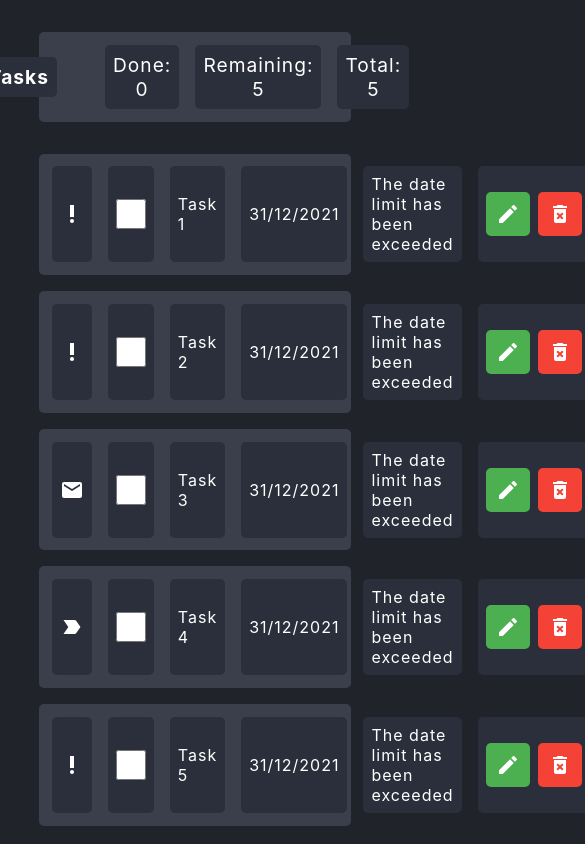
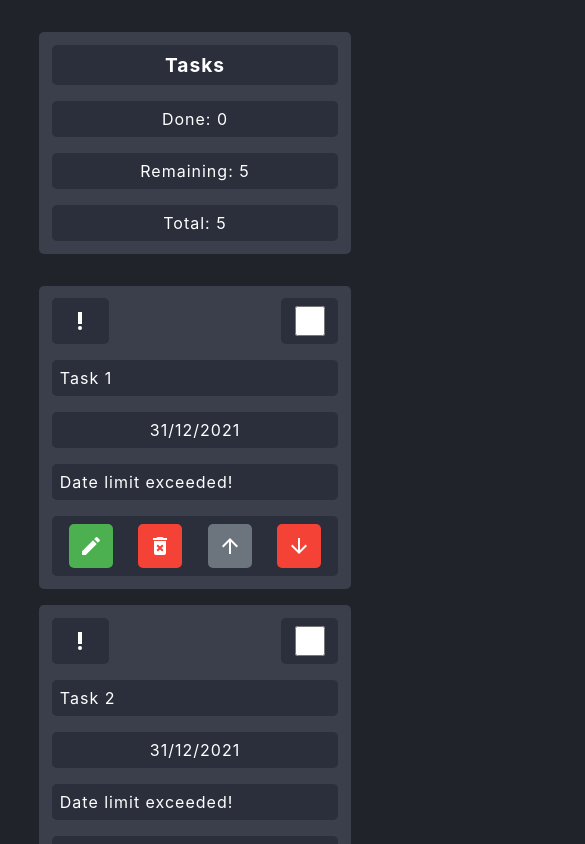
Before and after one commit to Edouard-Pon/react-todo-list, a React (Create React App) app: page / in a window 390 px wide. Shown: the top 844 px of the page, 585 px wide, since content can reach past the window. Built offline with nearby package versions, Linux system fonts and the light colour scheme.

Commit message:
Update style
Add mobile compatibility

```diff
--- a/src/App.css
+++ b/src/App.css
@@ -289,3 +289,38 @@
   height: 30px;
   cursor: pointer;
 }
+
+@media (max-width: 960px) {
+  .App-task {
+    display: flex;
+    flex-direction: row;
+    flex-wrap: wrap;
+    align-items: stretch;
+    justify-content: space-between;
+  }
+
+  .App-task-item {
+    width: 100%;
+  }
+
+  .App-task-item:nth-child(-n+2) {
+    flex: 0 0 20%;
+  }
+
+  .App-buttons {
+    justify-content: space-around;
+  }
+
+  .Header-header {
+    flex-direction: column;
+    font-size: 1rem;
+  }
+
+  .Header-title {
+    margin-right: 0;
+  }
+
+  .Header-item {
+    width: 100%;
+  }
+}
--- a/src/App.js
+++ b/src/App.js
@@ -188,7 +188,7 @@ class App extends React.Component {
                   </span>
                 </div>
                 {task.limitDate && <span className={`${task.done ? 'task-done' : ''} App-task-item center`}>{new Date(task.limitDate).toLocaleDateString('en-GB')}</span>}
-                {new Date() > new Date(task.limitDate) && <span className={`${task.done ? 'task-done' : ''} App-task-item`}>The date limit has been exceeded</span>}
+                {new Date() > new Date(task.limitDate) && <span className={`${task.done ? 'task-done' : ''} App-task-item`}>Date limit exceeded!</span>}
                 <div className="App-task-item App-buttons">
                   <button className="btn-primary" onClick={() => this.displayEditTask(task)}>
                     <EditIcon/>
```
